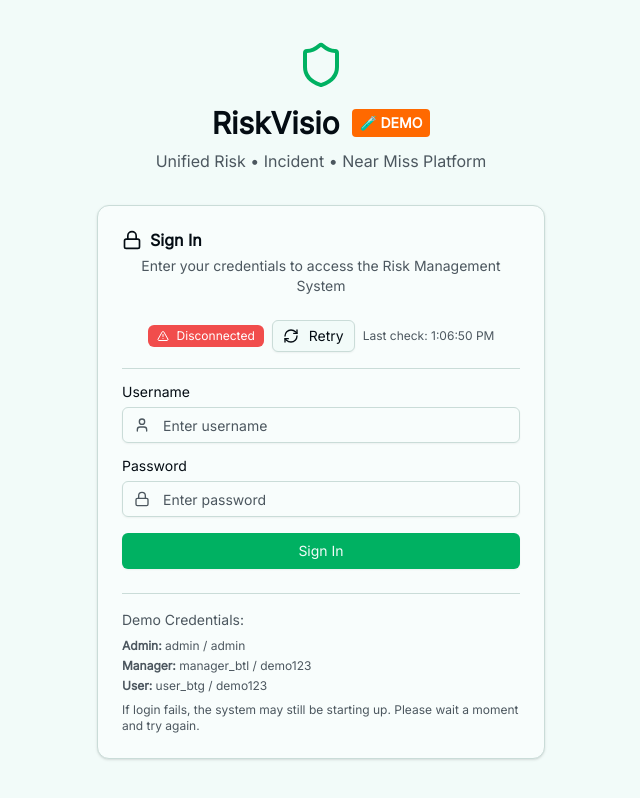
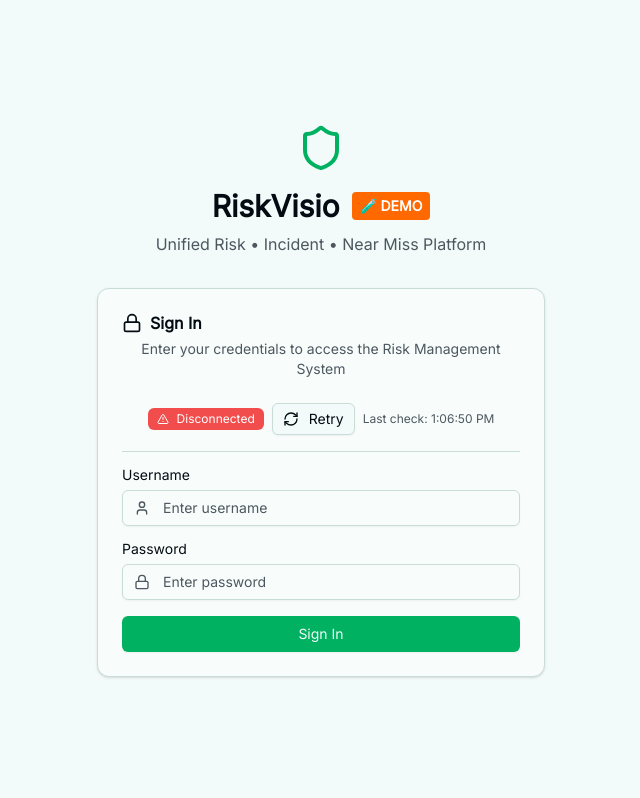
Before and after one commit to Emil-InfiniBI/RiskVisio, a React (Vite) app: page / in a window 1280 px wide. Shown: the whole page, without its empty margins (319-959 px from the left). Built offline with nearby package versions, Linux system fonts and the light colour scheme; no server answers.

Commit message:
clean: Remove demo credentials from login page
- Remove demo credentials display from login interface
- Clean up login page for production use
- Maintain connection status and error handling features
- Keep improved Azure deployment reliability features

```diff
--- a/src/components/Login.tsx
+++ b/src/components/Login.tsx
@@ -135,21 +135,6 @@ export function Login({ users, onLogin }: LoginProps) {
                 {isLoading ? 'Signing in...' : 'Sign In'}
               </Button>
             </form>
-
-            {/* Demo credentials info */}
-            <div className="mt-6 pt-4 border-t border-border">
-              <div className="text-sm text-muted-foreground">
-                <p className="font-medium mb-2">Demo Credentials:</p>
-                <div className="space-y-1 text-xs">
-                  <div><strong>Admin:</strong> admin / admin</div>
-                  <div><strong>Manager:</strong> manager_btl / demo123</div>
-                  <div><strong>User:</strong> user_btg / demo123</div>
-                </div>
-                <p className="mt-2 text-xs text-muted-foreground">
-                  If login fails, the system may still be starting up. Please wait a moment and try again.
-                </p>
-              </div>
-            </div>
           </CardContent>
         </Card>
       </div>
```
